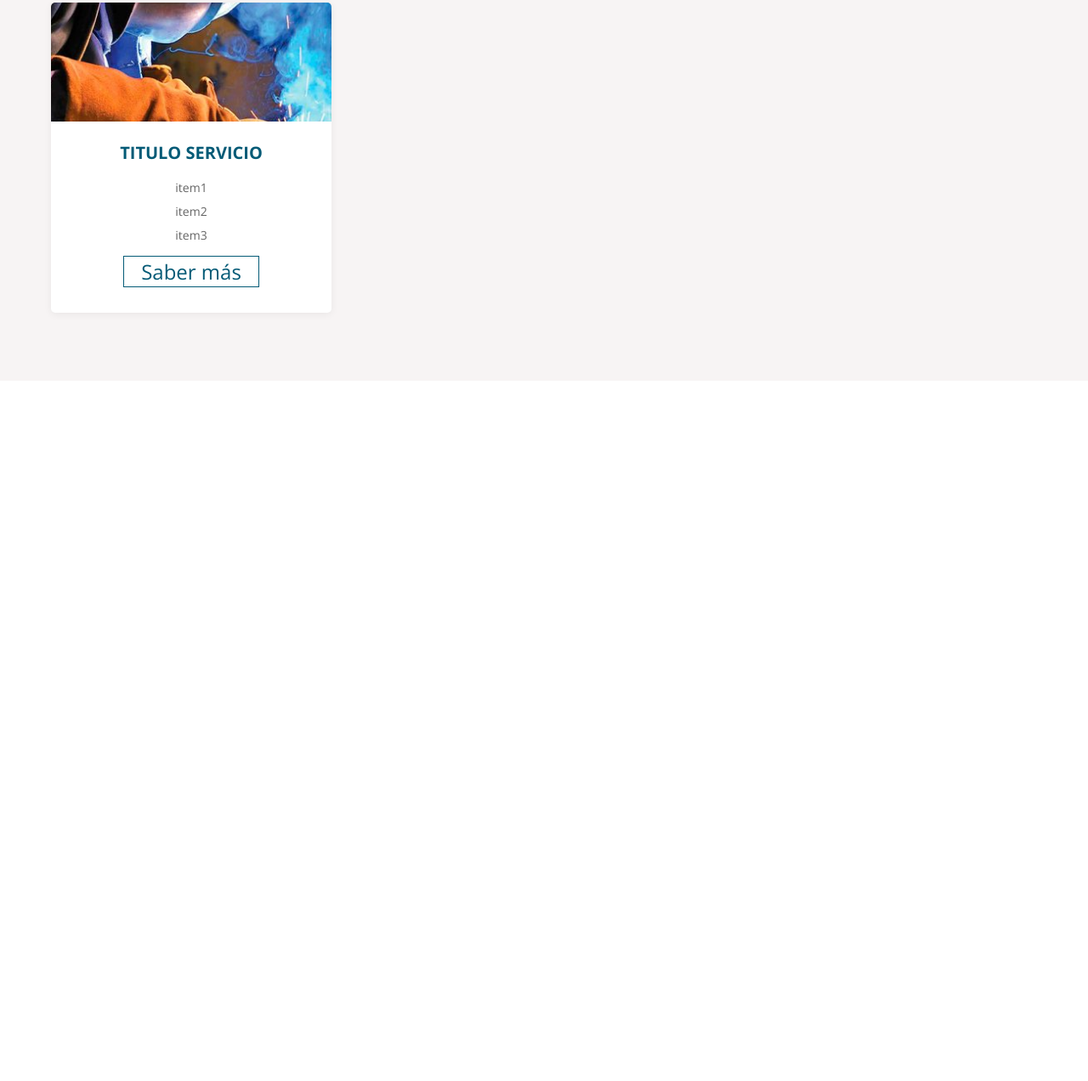
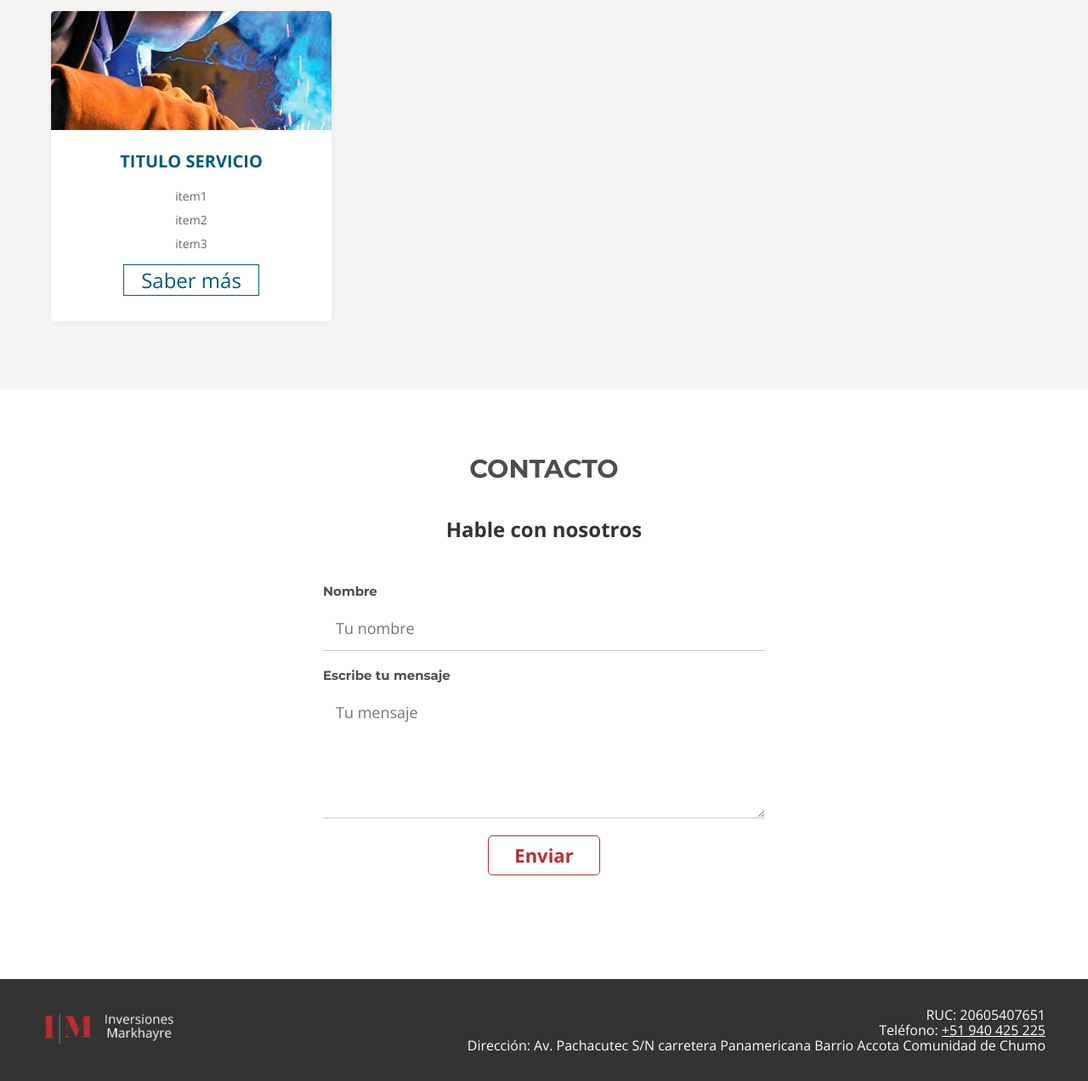
Before and after one commit to anghelo-code/InversionesMarkhayre, a plain HTML site: page index.html in a window 1280 px wide. Shown: the part 3648-4920 px from the top of the page at 85% size. Before the commit the page ends 4096 px from the top, so only its background shows below. Drawn offline with nearby package versions, Linux system fonts and the light colour scheme.

Commit message:
add Jaime's changes to the project

```diff
--- a/css/styles.css
+++ b/css/styles.css
@@ -3,6 +3,7 @@
   margin: 0px;
   padding: 0px;
   box-sizing: border-box;
+  scroll-behavior: smooth;
 }
 
 
@@ -61,7 +62,6 @@ header .container {
   float: left; /* Coloca el logo en la parte izquierda */
 }
 
-/* Estilo para las opciones de navegación */
 .nav {
   float: right; /* Coloca las opciones en la parte derecha */
 }
@@ -91,7 +91,7 @@ header .container {
   align-items: center;
   justify-content: center;
   flex-direction: column;
-  height: calc( 100vh + 20px);
+  height: calc( 100vh + 30px);
 }
 
 .description h1 {
@@ -348,9 +348,96 @@ header .container {
 }
 
 
+/* --------------------------- Contact ---------------------------------- */
+.contact {
+  width: 100%;
+  background: #fff;
+  text-align: center;
+  display: flex;
+  flex-direction: column;
+  justify-content: center;
+  align-items: center;
+  padding: 82px 0px;
+}
+
+h3 {
+  color: #333;
+  font-size: 24px;
+}
+
+
+.form {
+  width: 90%;
+  max-width: 600px;
+  padding: 40px;
+  position: relative;
+}
+
+.form_group {
+  display: flex;
+  flex-direction: column;
+  align-items: flex-start;
+  width: 100%;
+  margin: 10px 0px;
+}
+
+/* Estilos de los campos de entrada */
+.contact_inputs {
+  width: 100%;
+  padding: 15px;
+  font-size: 18px;
+  border: none;
+  border-bottom: 1px solid #ccc;
+  margin: 10px 0;
+}
+
+.form_label {
+  color: #4F4C4C;
+  font-family: 'Montserrat', sans-serif;
+  font-size: 15px;
+  font-weight: bold;
+}
+
+
+.contact_textarea {
+  height: 150px;
+}
+
+.contact_inputs:focus {
+  border: none;
+  border-bottom: 2px solid #333;
+}
+
+/* --------------------------- Footer ---------------------------------- */
+.footer {
+  background-color: #333; /* Color de fondo de la sección */
+  color: #fff; /* Color del texto */
+
+}
+
+.footer .container {
+  padding: 0; /* Elimina el espaciado interno */
+  display: flex;
+  justify-content: space-between;
+  align-items: center;
+  width: 100%; /* Ocupa todo el ancho disponible */
+  height: 15vh;
+}
+
+/* Estilos del logo */
+.footer_logo img {
+  height: 35px;
+  margin: 10px; /* Agrega margen alrededor del logo */
+}
+
+/* Estilos de la información de contacto */
+.informacion-contacto {
+  text-align: right; /* Alineación a la derecha */
+  margin: 10px; /* Agrega margen alrededor de la información de contacto */
+}
+
 
 /* --------------------------- Colors ---------------------------------- */
-
 .buttonRed {
   color: var(--red);
   border: solid var(--red) 1px;
@@ -425,7 +512,7 @@ header .container {
 }
 
 
-@media screen and ( max-width : 691px) {
+@media screen and ( max-width : 751px) {
   /* -------------------------------- Header  --------------------------- */
   header {
     display: none !important;
@@ -440,6 +527,10 @@ header .container {
   }
 
   /* -------------------------------- Descripcion  --------------------------- */
+  .description h1 {
+    font-size: 48px;
+  }
+
   .description p {
     padding: 0px 10px;
   }
@@ -473,5 +564,44 @@ header .container {
     justify-content: space-around;
   }
 
+  .servicios_article {
+    min-width: 274px;
+  }
+
+  /* -------------------------------- Footer  --------------------------- */
+  .footer .container {
+    flex-direction: column;
+    align-items: center;
+    padding: 20px;
+    height: 100%;
+  }
+
+
+  /* Estilos de la información de contacto */
+  .informacion-contacto {
+    text-align: center;
+  }
+
 
 }
+
+
+@media screen and ( max-width : 450px) {
+ .description h1 {
+  font-size: 35px;
+ }
+
+ .modal_content {
+  min-width: 270px;
+ }
+
+ .contact {
+  padding: 0;
+  margin: 20px 0px;
+  height: auto;
+ }
+
+ .form {
+  padding: 10px 0px;
+ }
+}
--- a/index.html
+++ b/index.html
@@ -22,7 +22,7 @@
         <a href="#descripcion">Home</a>
         <a href="#about">Sobre Nosotros</a>
         <a href="#servicios">Servicios</a>
-        <a href="#">Contáctanos</a>
+        <a href="#contact">Contáctanos</a>
       </nav>
     </div>
 
@@ -35,7 +35,7 @@
         <a href="#descripcion">Home</a>
         <a href="#about">Sobre Nosotros</a>
         <a href="#servicios">Servicios</a>
-        <a href="#">Contáctanos</a>
+        <a href="#contact">Contáctanos</a>
       </nav>
     </div>
 
@@ -44,7 +44,7 @@
   <section class="description" id="descripcion">
     <h1>APLICACIONES EN LA MEDIDA</h1>
     <p>Realizamos proyectos de fabricación de estructuras metálicas, armado e instalación desde el servicio de cálculo y diseño estructural.</p>
-    <a class="contact-button" href="contacto.html">Contáctanos</a>
+    <a class="contact-button" href="#contact">Contáctanos</a>
   </section>
 
   <section class="destacados" id="destacados">
@@ -233,6 +233,37 @@
 
     </div>
   </section>
+  <section class="contact" id="contact">
+    <h2>Contacto</h2>
+    <h3>Hable con nosotros</h3>
+    <form id="formulario_contacto" onsubmit="enviarMensajeCorreo(event)" class="form">
+      <div class="form_group">
+        <label for="nombre" class="form_label">Nombre</label>
+        <input type="text" id="nombre" placeholder="Tu nombre" class="contact_inputs">
+      </div>
+
+      <div class="form_group">
+        <label for="mensaje" class="form_label">Escribe tu mensaje</label>
+        <textarea id="mensaje" placeholder="Tu mensaje" class="contact_inputs contact_textarea"></textarea>
+      </div>
+
+      <button type="submit" class="contact-button">Enviar</button>
+    </form>
+  </section>
+
+  <footer class="footer">
+    <div class="container">
+      <div class="footer_logo">
+        <img src="/img/logo.png" alt="Logo de la empresa">
+      </div>
+      <div class="informacion-contacto">
+        <p>RUC: 20605407651</p>
+        <p>Teléfono: <a href="https://wa.me/51940425225" target="_blank" style="color: #fff;">+51 940 425 225</a></p>
+        <p>Dirección: Av. Pachacutec S/N carretera Panamericana Barrio Accota Comunidad de Chumo</p>
+      </div>
+    </div>
+
+  </footer>
 
   <script src="js/script.js"></script>
 </body>
```
